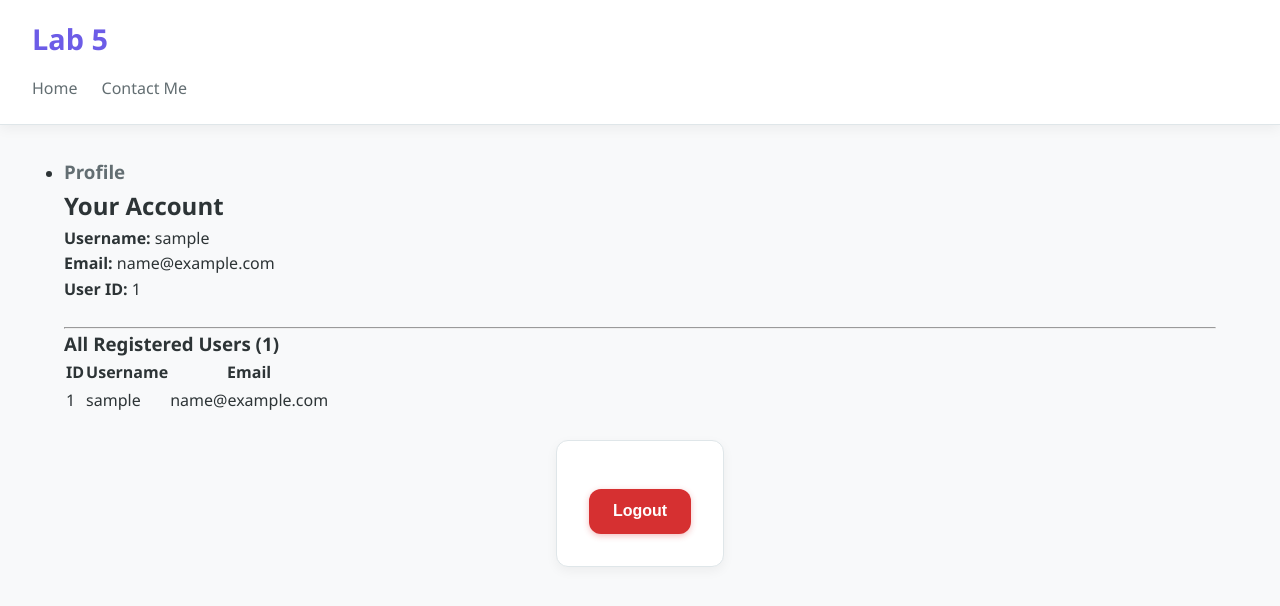
After one commit to yablonovskydima/flask-app-lab, a Flask app: page /auth/account in a window 1280 px wide. The commit adds this page. Shown: the top 606 px of the page. Run offline with Flask 3, Linux system fonts and the light colour scheme; the visitor is signed in with stand-in values (Sample User, id 1); tables that the repository leaves empty hold one stand-in row (values such as "Sample post").

Commit message:
Added login and registration, added account page

```diff
--- a/app/__init__.py
+++ b/app/__init__.py
@@ -4,6 +4,7 @@ from flask_sqlalchemy import SQLAlchemy
 from flask_migrate import Migrate
 from sqlalchemy import MetaData
 from sqlalchemy.orm import DeclarativeBase
+from flask_bcrypt import Bcrypt
 
 class Base(DeclarativeBase):
     metadata = MetaData(naming_convention={
@@ -17,6 +18,7 @@ class Base(DeclarativeBase):
 db = SQLAlchemy(model_class=Base)
 migrate = Migrate()
 csrf = CSRFProtect()
+bcrypt = Bcrypt()
 
 def create_app(config_name="development"):
     from config import DevelopmentConfig, TestingConfig, ProductionConfig
@@ -32,6 +34,7 @@ def create_app(config_name="development"):
 
     db.init_app(app)
     migrate.init_app(app, db)
+    bcrypt.init_app(app)
     csrf.init_app(app)
 
     from app.posts import models
--- /dev/null
+++ b/app/auth/templates/auth/account.html
@@ -0,0 +1,58 @@
+{% extends "base.html" %}
+
+{% block content %}
+<nav class="navbar navbar-expand-lg navbar-light bg-light">
+    <div class="container">
+        <div class="collapse navbar-collapse">
+            <ul class="navbar-nav ms-auto">
+                <li class="nav-item">
+                    <a class="nav-link" href="{{ url_for('auth.profile') }}"><h3>Profile</h3></a>
+                </li>
+            </ul>
+        </div>
+    </div>
+</nav>
+
+<h2>Your Account</h2>
+
+<div class="card p-3 mb-4 shadow-sm">
+    <p><strong>Username:</strong> {{ username }}</p>
+    <p><strong>Email:</strong> {{ email }}</p>
+    <p><strong>User ID:</strong> {{ user_id }}</p>
+</div>
+
+<hr>
+
+<h3 class="mb-3">All Registered Users ({{ users_count }})</h3>
+
+{% if users_count == 0 %}
+    <p>No users registered yet.</p>
+{% else %}
+<table class="table table-bordered table-hover shadow-sm">
+    <thead class="table-light">
+        <tr>
+            <th scope="col">ID</th>
+            <th scope="col">Username</th>
+            <th scope="col">Email</th>
+        </tr>
+    </thead>
+    <tbody>
+        {% for u in users %}
+        <tr>
+            <td>{{ u.id }}</td>
+            <td>{{ u.username }}</td>
+            <td>{{ u.email }}</td>
+        </tr>
+        {% endfor %}
+    </tbody>
+</table>
+{% endif %}
+
+<div class="d-flex justify-content-center mt-4">
+    <form method="POST" action="{{ url_for('auth.logout') }}">
+        <input type="hidden" name="csrf_token" value="{{ csrf_token() }}">
+        <button class="btn btn-danger px-4" type="submit">Logout</button>
+    </form>
+</div>
+
+{% endblock %}
--- a/app/auth/views.py
+++ b/app/auth/views.py
@@ -1,31 +1,50 @@
 from flask import Blueprint, render_template, redirect, url_for, session, flash, request, make_response
-from app.auth.forms import LoginForm
+from app.auth.login_forms import LoginForm
+from app.auth.register_forms import RegisterForm
+from app.users.models import User
+from app import bcrypt
+from app import db
 
 auth_bp = Blueprint("auth", __name__, template_folder="templates")
-
-# Example user data
-VALID_USERNAME = "admin"
-VALID_PASSWORD = "1234"
-
 
 @auth_bp.route("/login", methods=["GET", "POST"])
 def login():
     form = LoginForm()
 
-    if form.validate_on_submit():
-        username = form.username.data
-        password = form.password.data
-        remember = form.remember.data
+    if form.validate():
+        user = form.user
 
-        if username == VALID_USERNAME and password == VALID_PASSWORD:
-            session["username"] = username
-            flash(f"Login successful! Remember: {'enabled' if remember else 'disabled'}.", "success")
-            return redirect(url_for("auth.profile"))
-        else:
-            flash("Invalid username or password.", "danger")
-            return redirect(url_for("auth.login"))
+        session["username"] = user.username
+        session["email"] = user.email
+        session["user_id"] = user.id
+
+        flash("Login successful!", "success")
+        return redirect(url_for("auth.account"))
 
     return render_template("auth/login.html", form=form)
+
+@auth_bp.route("/account")
+def account():
+    if "username" not in session:
+        flash("Please log in first!", "danger")
+        return redirect(url_for("auth.login"))
+
+    username = session.get("username")
+    email = session.get("email")
+    user_id = session.get("user_id")
+
+    users = User.query.all()
+    users_count = len(users)
+
+    return render_template(
+        "auth/account.html",
+        username=username,
+        email=email,
+        user_id=user_id,
+        users=users,
+        users_count=users_count
+    )
+
 
 
 @auth_bp.route("/profile", methods=["GET", "POST"])
@@ -75,6 +94,28 @@ def profile():
     return render_template("auth/profile.html", username=username, cookies=cookies, theme=theme)
 
 
+@auth_bp.route("/register", methods=["GET", "POST"])
+def register():
+    form = RegisterForm()
+
+    if form.validate_on_submit():
+        hashed_password = bcrypt.generate_password_hash(form.password.data).decode('utf-8')
+
+        new_user = User(
+            username=form.username.data,
+            email=form.email.data,
+            password=hashed_password
+        )
+
+        db.session.add(new_user)
+        db.session.commit()
+
+        flash("Registration successful! Please log in.", "success")
+        return redirect(url_for("auth.login"))
+
+    return render_template("auth/register.html", form=form)
+
+
 @auth_bp.route("/set_theme/<theme>")
 def set_theme(theme):
     if theme not in ["light", "dark"]:
--- a/app/templates/base.html
+++ b/app/templates/base.html
@@ -28,6 +28,7 @@
         {% block content %}
         <nav>
             <a href="{{ url_for('auth.login') }}">Login</a>
+            <a href="{{ url_for('auth.register') }}">Register</a>
             <a href="{{ url_for('auth.profile') }}">Profile</a>
             <a href="{{ url_for('posts.list_posts') }}">Blog</a>
         </nav>
```
Also changed, not shown: app/auth/forms.py (deleted, +0 -14 lines), app/auth/login_forms.py (added, +38 -0 lines), app/auth/register_forms.py (added, +28 -0 lines), app/auth/templates/auth/profile.html (+12 -0 lines), app/auth/templates/auth/register.html (added, +19 -0 lines).
